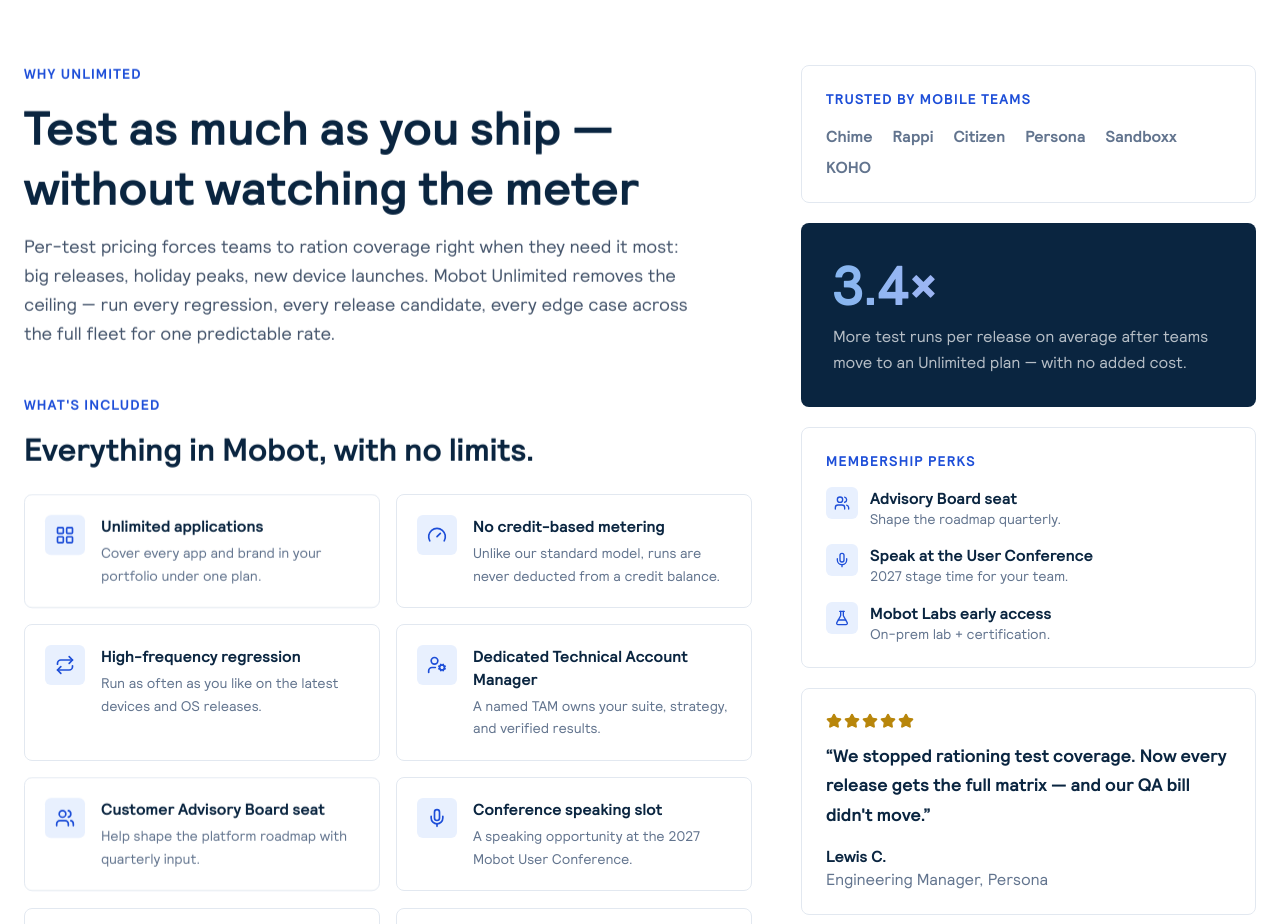
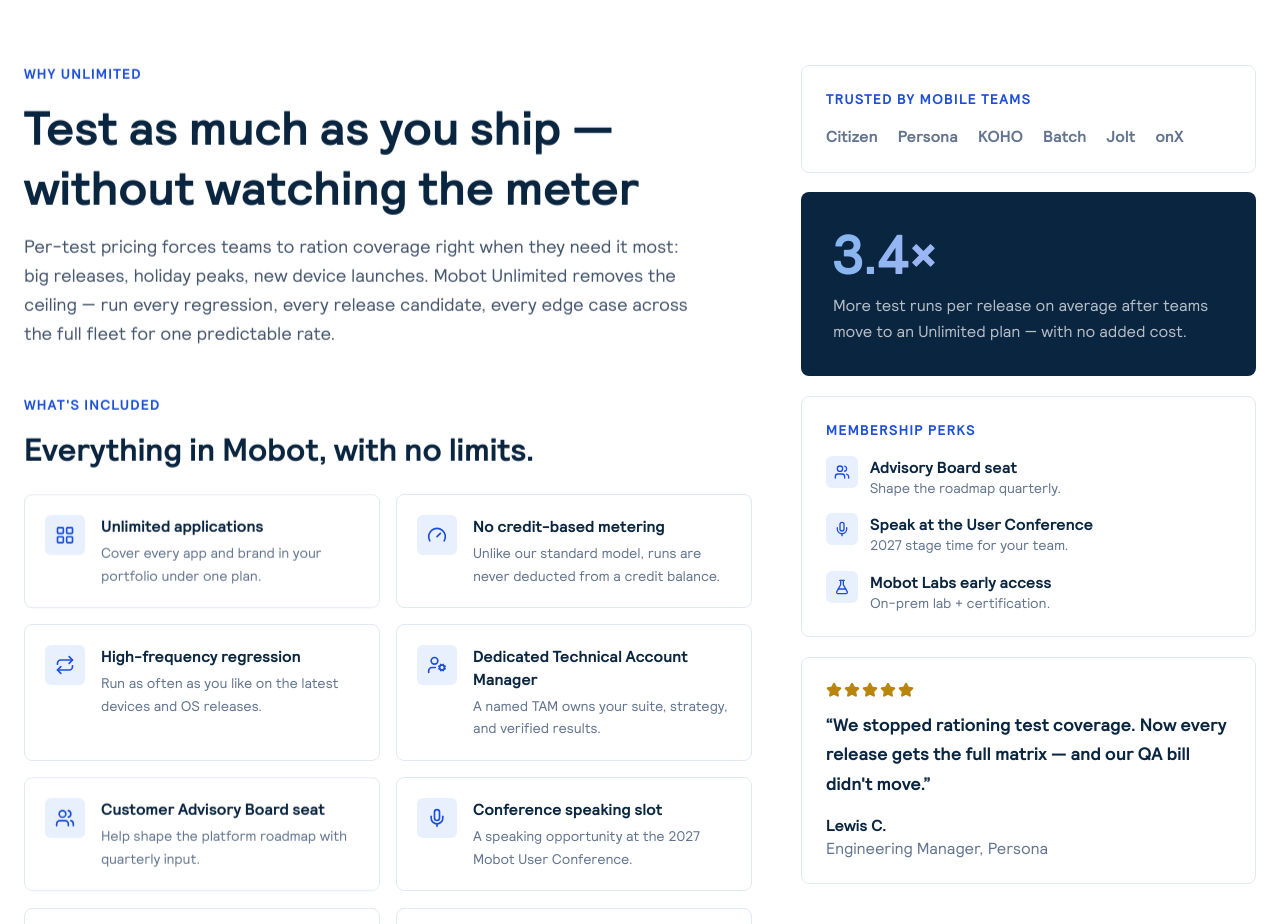
Before and after one commit to csword-csword/Mobot, a Next.js app: page /unlimited in a window 1280 px wide. Shown: the part 920-1844 px from the top of the page. Built offline with nearby package versions, Linux system fonts and the light colour scheme; no server answers.

Commit message:
Unlimited: scrub Chime from trusted strip
Hard lock — Chime only on homepage marquee if re-added. Align
Unlimited trusted names to non-Chime customer set. Preview only.

```diff
--- a/src/app/unlimited/page.tsx
+++ b/src/app/unlimited/page.tsx
@@ -59,7 +59,7 @@
   },
 ];
 
-const trusted = ['Chime', 'Rappi', 'Citizen', 'Persona', 'Sandboxx', 'KOHO'];
+const trusted = ['Citizen', 'Persona', 'KOHO', 'Batch', 'Jolt', 'onX']; // Chime scrubbed — homepage marquee carve-out only
 
 export default function Page() {
   return (
```
